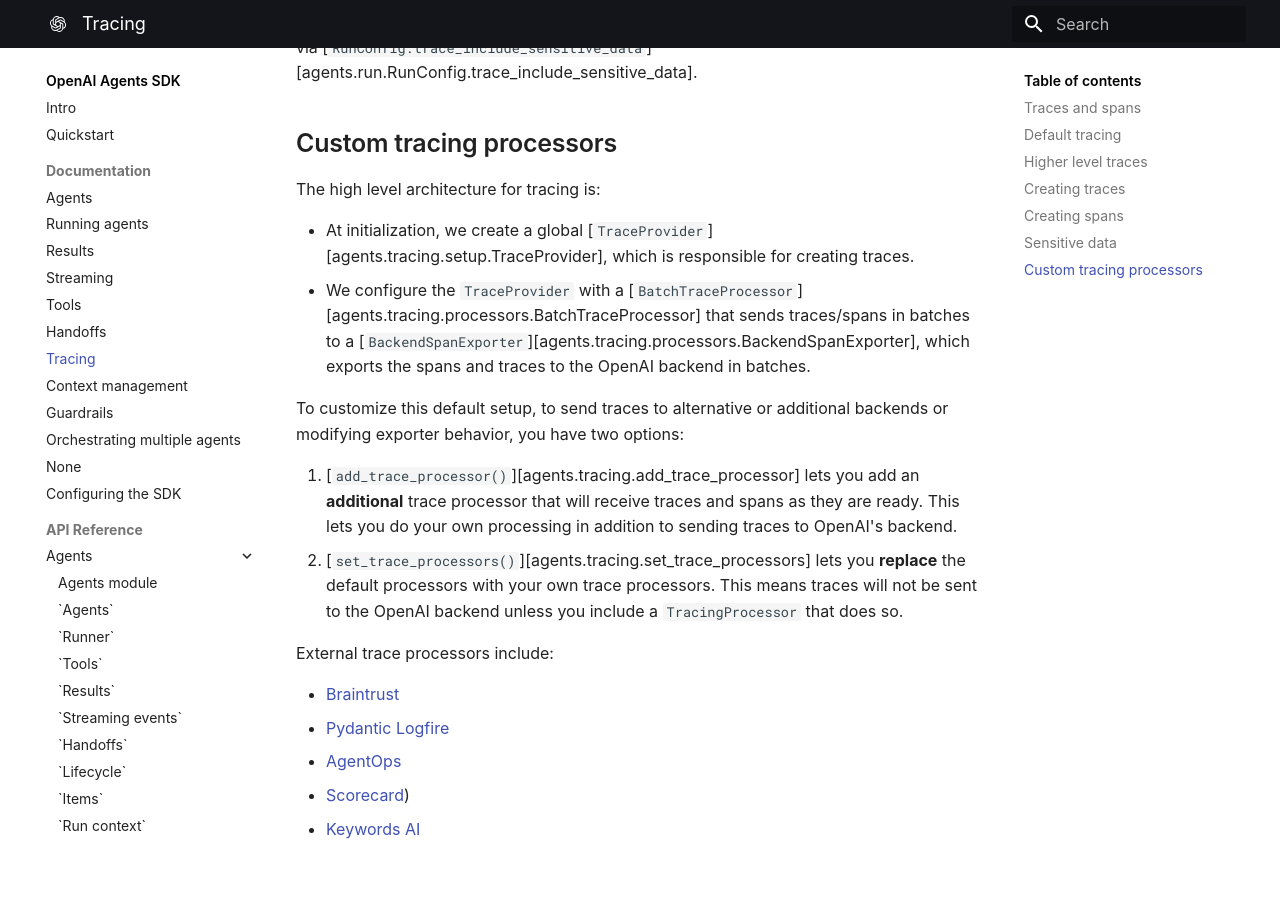
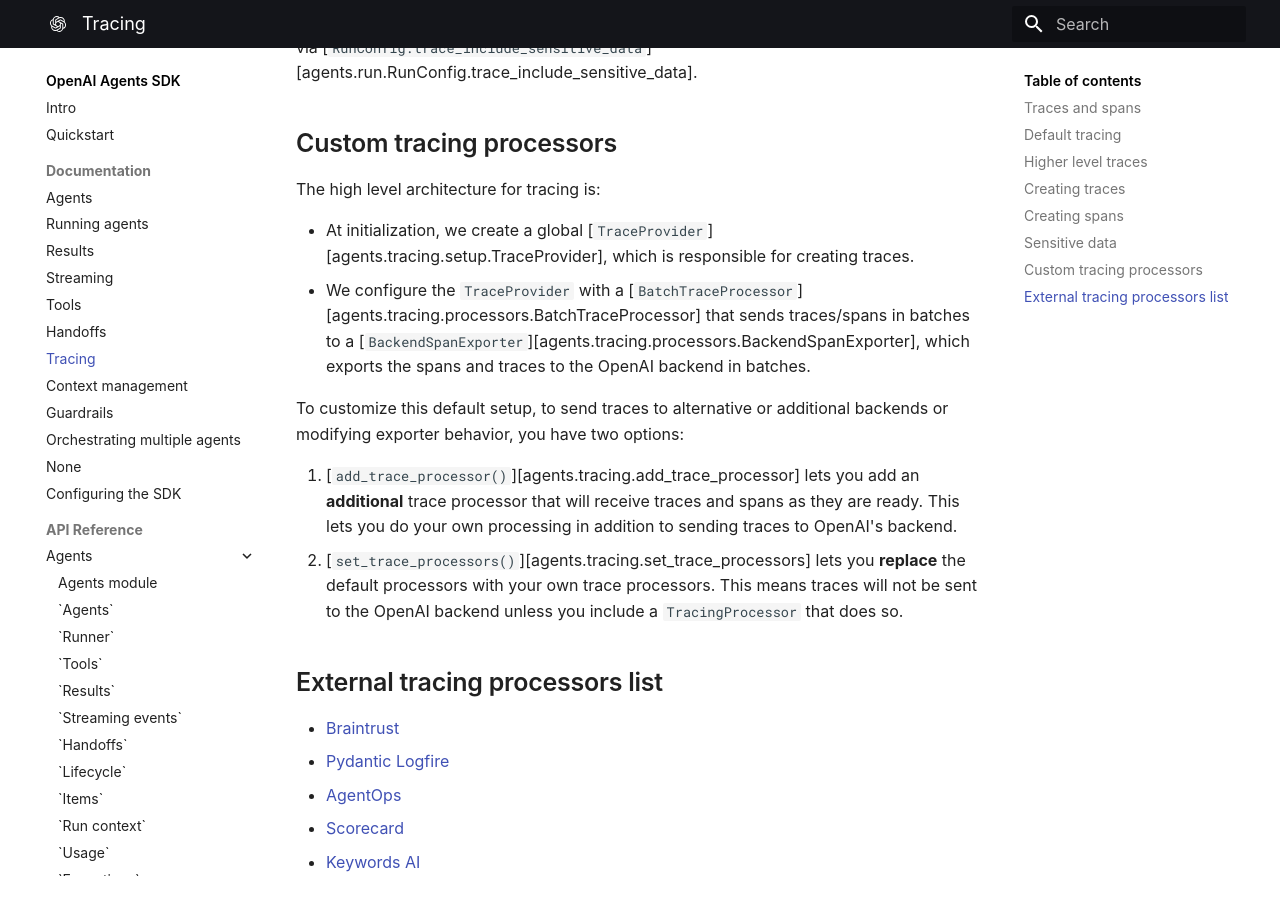
Before and after one commit to zain/openai-agents-python, an MkDocs documentation site: the page built from docs/tracing.md, in a window 1280 px wide and 900 px high, scrolled down 2770 px. Built offline with MkDocs 1.6.1 and Material for MkDocs 9.7.7, drawn with Linux system fonts in a browser that asks for light colours; some web fonts are replaced; before the commit the page ends 3636 px from its top, so only the background shows below that.

Commit message:
Update tracing docs

```diff
--- a/docs/tracing.md
+++ b/docs/tracing.md
@@ -88,10 +88,10 @@
 1. [`add_trace_processor()`][agents.tracing.add_trace_processor] lets you add an **additional** trace processor that will receive traces and spans as they are ready. This lets you do your own processing in addition to sending traces to OpenAI's backend.
 2. [`set_trace_processors()`][agents.tracing.set_trace_processors] lets you **replace** the default processors with your own trace processors. This means traces will not be sent to the OpenAI backend unless you include a `TracingProcessor` that does so.
 
-External trace processors include:
+## External tracing processors list
 
 -   [Braintrust](https://braintrust.dev/docs/guides/traces/integrations#openai-agents-sdk)
 -   [Pydantic Logfire](https://logfire.pydantic.dev/docs/integrations/llms/openai/#openai-agents)
 -   [AgentOps](https://docs.agentops.ai/v1/integrations/agentssdk)
--   [Scorecard](https://docs.scorecard.io/docs/documentation/features/tracing#openai-agents-sdk-integration))
+-   [Scorecard](https://docs.scorecard.io/docs/documentation/features/tracing#openai-agents-sdk-integration)
 -   [Keywords AI](https://docs.keywordsai.co/integration/development-frameworks/openai-agent)
```
Also changed, not shown: README.md (+1 -1 lines).
